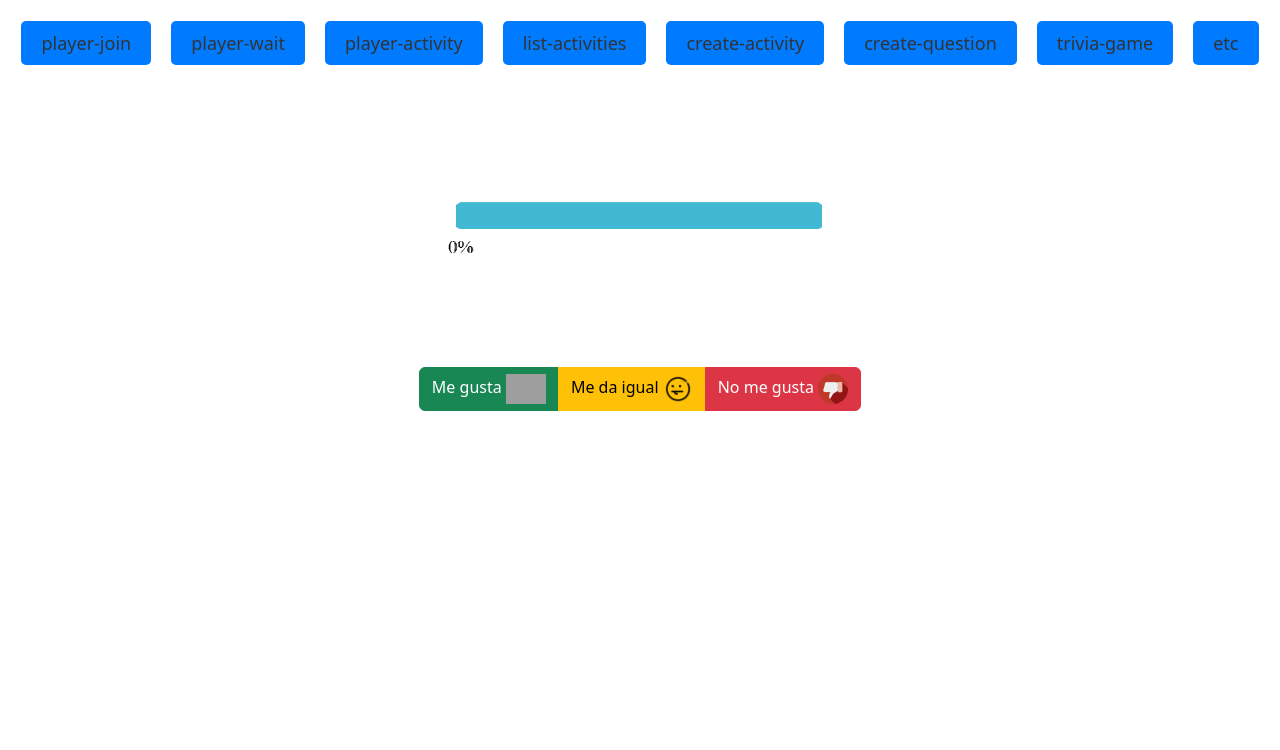
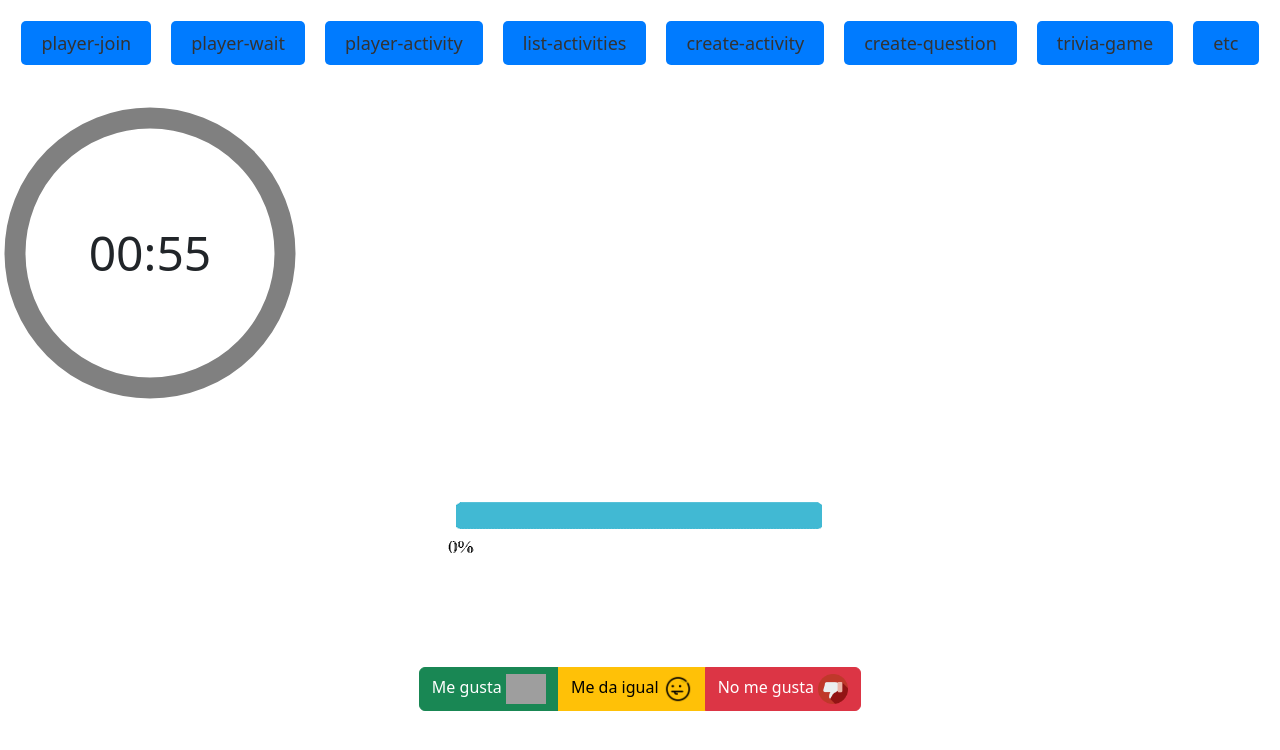
Before and after one commit to cardo88/DWM-ProyectoFinal-Equipo4, an Angular app: page /player-activity in a window 1280 px wide. Shown: the top 750 px of the page. Built offline with nearby package versions, Linux system fonts and the light colour scheme; grey boxes are pictures that could not be loaded.

Commit message:
RC - p-timer update

```diff
--- a/src/app/app.module.ts
+++ b/src/app/app.module.ts
@@ -21,6 +21,7 @@ import { PlayerWaitComponent } from './components/player-wait/player-wait.compon
 import { BemVindoComponent } from './components/bem-vindo/bem-vindo.component';
 import { PlayerVoteComponent } from './components/player-vote/player-vote.component';
 import { PlayerActivityComponent } from './components/player-activity/player-activity.component';
+import { PlayerTimerComponent } from './components/player-timer/player-timer.component';
 
 @NgModule({
     declarations: [
@@ -34,6 +35,7 @@ import { PlayerActivityComponent } from './components/player-activity/player-act
         BemVindoComponent,
         PlayerVoteComponent,
         PlayerActivityComponent,
+        PlayerTimerComponent,
     ],
     imports: [
         BrowserModule,
--- a/src/app/components/player-activity/player-activity.component.html
+++ b/src/app/components/player-activity/player-activity.component.html
@@ -1,3 +1,4 @@
+<app-player-timer></app-player-timer>
 <div class="cont">
     <img src="../../../assets/images/barra-cargado.gif" alt="Cargando..." class="img-center">
 </div>
--- a/src/app/components/player-activity/player-activity.component.ts
+++ b/src/app/components/player-activity/player-activity.component.ts
@@ -7,4 +7,5 @@ import { Component } from '@angular/core';
 })
 export class PlayerActivityComponent {
 
+
 }
--- /dev/null
+++ b/src/app/components/player-timer/player-timer.component.css
@@ -0,0 +1,51 @@
+.base-timer {
+    position: relative;
+    width: 300px;
+    height: 300px;
+}
+
+.base-timer__svg {
+    transform: scaleX(-1);
+}
+
+.base-timer__circle {
+    fill: none;
+    stroke: none;
+}
+
+.base-timer__path-elapsed {
+    stroke-width: 7px;
+    stroke: grey;
+}
+
+.base-timer__path-remaining {
+    stroke-width: 7px;
+    stroke-linecap: round;
+    transform: rotate(90deg);
+    transform-origin: center;
+    transition: 1s linear all;
+    fill-rule: nonzero;
+}
+
+.base-timer__path-remaining.green {
+    color: rgb(65, 184, 131);
+}
+
+.base-timer__path-remaining.orange {
+    color: orange;
+}
+
+.base-timer__path-remaining.red {
+    color: red;
+}
+
+.base-timer__label {
+    position: absolute;
+    width: 300px;
+    height: 300px;
+    top: 0;
+    display: flex;
+    align-items: center;
+    justify-content: center;
+    font-size: 48px;
+}
--- /dev/null
+++ b/src/app/components/player-timer/player-timer.component.html
@@ -0,0 +1,15 @@
+<div class="base-timer">
+    <svg class="base-timer__svg" viewBox="0 0 100 100" xmlns="http://www.w3.org/2000/svg">
+        <g class="base-timer__circle">
+            <circle class="base-timer__path-elapsed" cx="50" cy="50" r="45"></circle>
+            <path id="base-timer-path-remaining" [attr.stroke-dasharray]="setCircleDasharray()"
+                class="base-timer__path-remaining" [ngClass]="remainingPathColor" d="
+            M 50, 50
+            m -45, 0
+            a 45,45 0 1,0 90,0
+            a 45,45 0 1,0 -90,0
+          "></path>
+        </g>
+    </svg>
+    <span id="base-timer-label" class="base-timer__label">{{ formatTime(timeLeft) }}</span>
+</div>
--- /dev/null
+++ b/src/app/components/player-timer/player-timer.component.ts
@@ -0,0 +1,117 @@
+import { Component, OnInit } from '@angular/core';
+
+@Component({
+  selector: 'app-player-timer',
+  templateUrl: './player-timer.component.html',
+  styleUrls: ['./player-timer.component.css']
+})
+export class PlayerTimerComponent implements OnInit {
+
+  FULL_DASH_ARRAY = 283; //Length = 2πr = 2 * π * 45 = 282,6
+  WARNING_THRESHOLD = 10;
+  ALERT_THRESHOLD = 5;
+
+  COLOR_CODES = {
+    info: {
+      color: "green"
+    },
+    warning: {
+      color: "orange",
+      threshold: this.WARNING_THRESHOLD
+    },
+    alert: {
+      color: "red",
+      threshold: this.ALERT_THRESHOLD
+    }
+  };
+
+  TIME_LIMIT = 60;
+  timePassed = 0;
+  timeLeft = this.TIME_LIMIT;
+  timerInterval: any = null;
+  remainingPathColor = this.COLOR_CODES.info.color;
+
+  ngOnInit() {
+    this.startTimer();
+  }
+
+  onTimesUp() {
+    clearInterval(this.timerInterval);
+  }
+
+  startTimer() {
+    this.timerInterval = setInterval(() => {
+      this.timePassed = this.timePassed += 1;
+      this.timeLeft = this.TIME_LIMIT - this.timePassed;
+      this.setCircleDasharray();
+      this.setRemainingPathColor(this.timeLeft);
+
+      if (this.timeLeft === 0) {
+        this.onTimesUp();
+      }
+    }, 1000);
+  }
+
+  setRemainingPathColor(timeLeft: number) {
+    const { alert, warning, info } = this.COLOR_CODES;
+    if (timeLeft <= alert.threshold) {
+      this.remainingPathColor = alert.color;
+    } else if (timeLeft <= warning.threshold) {
+      this.remainingPathColor = warning.color;
+    }
+  }
+
+  calculateTimeFraction() {
+    const rawTimeFraction = this.timeLeft / this.TIME_LIMIT;
+    return rawTimeFraction - (1 / this.TIME_LIMIT) * (1 - rawTimeFraction);
+  }
+
+  setCircleDasharray() {
+    const circleDasharray = (this.calculateTimeFraction() * this.FULL_DASH_ARRAY).toFixed(0) + ' ' + '283';
+    return circleDasharray;
+  }
+
+  formatTime(time: number): string {
+    const minutes = Math.floor(time / 60);
+    let seconds = time % 60;
+
+    let minute_s: string;
+    let second_s: string;
+
+    switch (minutes) {
+      case 9:
+      case 8:
+      case 7:
+      case 6:
+      case 5:
+      case 4:
+      case 3:
+      case 2:
+      case 1:
+      case 0:
+        minute_s = "0" + minutes;
+        break;
+      default:
+        minute_s = String(minutes);
+    }
+    switch (seconds) {
+      case 9:
+      case 8:
+      case 7:
+      case 6:
+      case 5:
+      case 4:
+      case 3:
+      case 2:
+      case 1:
+      case 0:
+        second_s = "0" + seconds;
+        break;
+      default:
+        second_s = String(seconds);
+    }
+
+      return minute_s + ':' + second_s;
+  }
+
+}
```
Also changed, not shown: src/app/components/player-activity/player-activity.component.css (line endings or trailing spaces), 2 other files (tests, documents, lock files or other folders).
